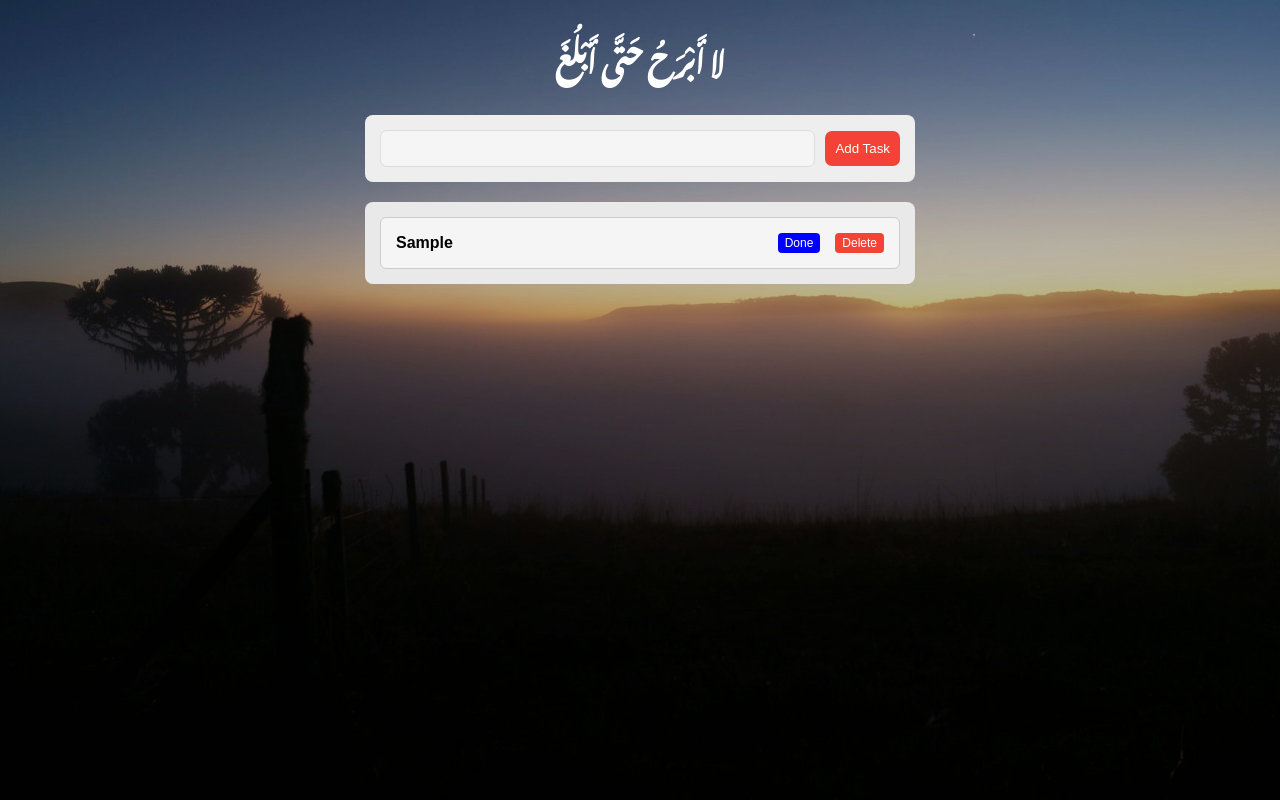
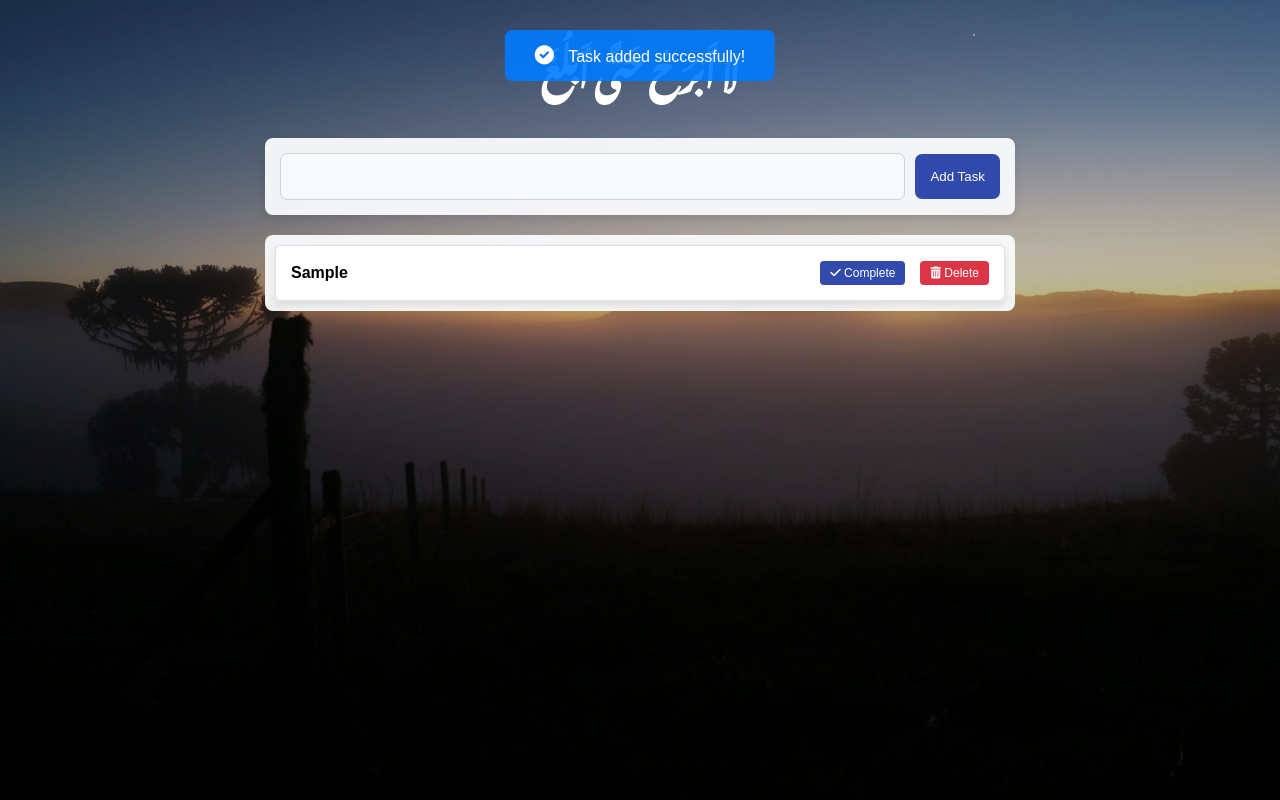
Before and after one commit to basem19/todo, a plain HTML site: page index.html in a window 1280 px wide. Both pictures are taken after typing "Sample" into the empty fields and a click on the input "Add Task". Drawn offline with Linux system fonts and the light colour scheme; a web font is replaced by a local one.

Commit message:
Add files via upload

```diff
--- a/css/stylee.css
+++ b/css/stylee.css
@@ -4,6 +4,12 @@
     font-family: Arial, Helvetica, sans-serif;
     padding: 0;
     margin: 0;
+}
+
+:root {
+    --add: #314aac;
+    --complete: #314aac;
+    --delete: #dc3545;
 }
 
 .home {
@@ -17,56 +23,67 @@
 
 h1 {
     font-family: "Noto Nastaliq Urdu", serif;
-    font-size: 30px;
+    font-size: 35px;
     text-align: center;
     color: white;
-    padding: 20px;
+    padding: 25px;
 }
 
 .container {
-    width: 550px;
+    width: 750px;
     margin: auto;
 }
 
 .form {
-    background-color: #eee;
+    background-color: #f8f9faf5;
     border-radius: 8px;
     padding: 15px;
     display: flex;
     align-items: center;
+    box-shadow: 0 4px 10px rgba(0, 0, 0, 0.1);
 }
 
 .input {
-    padding: 10px;
-    border: 1px solid #ddd;
+    padding: 15px;
+    border: 1px solid #ced4da;
     border-radius: 7px;
     flex: 1;
-    background-color: whitesmoke;
+    background-color: #f8f9fa;
 }
 
 .input:focus {
     outline: none;
+    border-color: var(--add);
 }
 
 .add {
     border: none;
-    background-color: #f44336;
+    background-color: var(--add);
     color: white;
-    padding: 10px;
+    padding: 15px;
     border-radius: 7px;
     margin-left: 10px;
     cursor: pointer;
+    transition: background-color 0.3s;
+}
+
+.add:hover {
+    background-color: #0056b3;
+    box-shadow: 0 4px 8px rgba(0, 86, 179, 0.2);
+    transform: translateY(-2px);
 }
 
 .tasks {
-    background-color: #e9e9e9;
+    background-color: #f8f9faf5;
     margin-top: 20px;
     border-radius: 8px;
-    padding: 15px;
+    padding: 10px;
+    max-height: 60vh;
+    overflow-y: auto;
 }
 
 .tasks .task {
-    background-color: whitesmoke;
+    background-color: #fff;
     padding: 15px;
     border-radius: 6px;
     display: flex;
@@ -74,7 +91,13 @@ h1 {
     align-items: center;
     transition: 0.3s;
     cursor: pointer;
-    border: 1px solid #ccc;
+    border: 1px solid #dee2e6;
+    box-shadow: 0 4px 8px rgba(0, 0, 0, 0.1);
+}
+
+.tasks .task:hover {
+    background-color: #e9ecef;
+    box-shadow: 0 6px 12px rgba(0, 0, 0, 0.15);
 }
 
 .tasks .task:not(:last-child) {
@@ -82,12 +105,17 @@ h1 {
 }
 
 .tasks .task:hover {
-    background-color: #f7f7f7;
+    background-color: #e9ecef;
 }
 
 .tasks .task.done {
-    opacity: 0.6;
+    background-color: #e9ecef;
+}
+
+.tasks .task.done h4,
+.tasks .task.done .doneBtn {
     text-decoration: line-through;
+    opacity: 0.8;
 }
 
 .tasks .task h4 {
@@ -97,16 +125,16 @@ h1 {
 .tasks .task span {
     font-weight: bold;
     font-size: 12px;
-    background-color: #f44336;
+    background-color: var(--delete);
     color: white;
-    padding: 3px 7px;
+    padding: 5px 10px;
     border-radius: 4px;
     cursor: pointer;
     font-weight: 500;
 }
 
 .tasks .task .doneBtn {
-    background-color: blue;
+    background-color: var(--complete);
     margin-right: 15px;
 }
 
@@ -119,3 +147,29 @@ h1 {
         margin-right: 7px;
     }
 }
+
+.message {
+    display: none;
+    position: fixed;
+    top: 20px;
+    left: 50%;
+    transform: translateX(-50%);
+    background-color: rgba(0, 123, 255, 0.9);
+    color: white;
+    padding: 15px 30px;
+    border-radius: 8px;
+    z-index: 9999;
+    opacity: 0;
+    transition: opacity 0.5s ease, top 0.5s ease;
+}
+
+.message.show {
+    display: block;
+    opacity: 1;
+    top: 30px;
+}
+
+.message i {
+    margin-right: 10px;
+    font-size: 1.2em;
+}
--- a/index.html
+++ b/index.html
@@ -1,27 +1,24 @@
 <!DOCTYPE html>
 <html lang="en">
-
 <head>
     <meta charset="UTF-8">
-    <meta http-equiv="X-UA-Compatible" content="IE=edge">
     <meta name="viewport" content="width=device-width, initial-scale=1.0">
     <title>To Do List</title>
+    <link rel="stylesheet" href="https://cdnjs.cloudflare.com/ajax/libs/font-awesome/6.0.0-beta3/css/all.min.css">
     <link rel="stylesheet" href="css/stylee.css">
 </head>
-
 <body>
     <div class="home">
         <h1>لا أَبْرَحُ حَتَّى أَبْلُغَ</h1>
-    <div class="container">
-        <div class="form">
-            <input type="text" class="input">
-            <input type="submit" value="Add Task" class="add">
+        <div class="container">
+            <div class="form">
+                <input type="text" class="input" placeholder="">
+                <input type="submit" value="Add Task" class="add">
+            </div>
+            <div class="tasks"></div>
+            <div class="message" id="messageBox"><span id="messageIcon"></span> <span id="messageText"></span></div>
         </div>
-        <div class="tasks">
-        </div>
-    </div>
     </div>
     <script src="main.js"></script>
 </body>
-
 </html>
--- a/main.js
+++ b/main.js
@@ -1,92 +1,67 @@
-let input = document.querySelector('.input')
-let submit = document.querySelector('.add')
-let tasksDiv = document.querySelector('.tasks')
+let input = document.querySelector('.input');
+let submit = document.querySelector('.add');
+let tasksDiv = document.querySelector('.tasks');
+let messageBox = document.getElementById('messageBox');
 
-let tasksArray = []
+let tasksArray = JSON.parse(window.localStorage.getItem('tasks')) || [];
 
-if (window.localStorage.getItem('tasks')) {
-   tasksArray = JSON.parse(window.localStorage.getItem('tasks'))
+function renderTasks() {
+   tasksDiv.innerHTML = '';
+   tasksArray.forEach(task => {
+      let taskDiv = document.createElement('div');
+      taskDiv.className = 'task' + (task.completed ? ' done' : ''); // إضافة "done" إذا كانت المهمة مكتملة
+      taskDiv.setAttribute('id', task.id);
+      taskDiv.innerHTML = `<h4>${task.title}</h4>
+            <span class="doneBtn"><i class="fas fa-check"></i> Complete</span>
+            <span class="delete"><i class="fas fa-trash-alt"></i> Delete</span>`;
+      tasksDiv.appendChild(taskDiv);
+   });
 }
-gitDataLocalStorage()
 
+function showMessage(message, iconClass) {
+   document.getElementById('messageIcon').innerHTML = `<i class="${iconClass}"></i>`;
+   document.getElementById('messageText').innerText = message;
+   messageBox.classList.add('show');
+   setTimeout(() => {
+      messageBox.classList.remove('show');
+   }, 3000);
+}
+
+submit.onclick = function () {
+   if (input.value.trim() !== "") {
+      let taskObj = {
+         id: Date.now(),
+         title: input.value.trim(),
+         completed: false
+      };
+      tasksArray.push(taskObj);
+      window.localStorage.setItem('tasks', JSON.stringify(tasksArray));
+      renderTasks();
+      input.value = '';
+      showMessage('Task added successfully!', 'fas fa-check-circle'); // أيقونة إيجابية
+   } else {
+      showMessage('Please enter a task before adding!', 'fas fa-exclamation-circle'); // أيقونة تحذيرية
+   }
+};
 
 tasksDiv.addEventListener('click', (e) => {
    if (e.target.classList.contains('delete')) {
-      deleteTask(e.target.parentElement.getAttribute('id'))
-      e.target.parentElement.remove()
+      tasksArray = tasksArray.filter(task => task.id != e.target.parentElement.id);
+      window.localStorage.setItem('tasks', JSON.stringify(tasksArray));
+      renderTasks();
+      showMessage('Task deleted successfully!', 'fas fa-trash-alt'); // أيقونة الحذف
    }
-
    if (e.target.classList.contains('doneBtn')) {
-      toggleStats(e.target.parentElement.getAttribute('id'))
-      e.target.parentElement.classList.toggle('done')
-   }
-})
-
-
-submit.onclick = function () {
-   if (input.value !== "") {
-      addArray(input.value)
-      input.value = ''
-   }
-}
-
-function addArray(tasksText) {
-   let taskOj = {
-      id: Date.now(),
-      title: tasksText,
-      stats: false,
-   };
-   tasksArray.push(taskOj)
-   addElement(tasksArray)
-   addDataLocalStorage(tasksArray)
-}
-
-function addElement(tasksArray) {
-   tasksDiv.innerHTML = "";
-   tasksArray.forEach((taskOj) => {
-      let div = document.createElement('div')
-      div.id = taskOj.id
-      div.className = 'task'
-      if (taskOj.stats) {
-         div.className = 'task done'
-      }
-      let text =document.createElement('h4')
-      text.appendChild(document.createTextNode(taskOj.title))
-      div.appendChild(text)
-      let span = document.createElement('span')
-      span.className = 'delete'
-      span.appendChild(document.createTextNode('Delete'))
-      let done = document.createElement('span')
-      done.className ='doneBtn'
-      done.appendChild(document.createTextNode('Done'))
-      div.appendChild(done)
-      div.appendChild(span)
-      tasksDiv.appendChild(div)
-   })
-}
-
-function addDataLocalStorage(tasksArray) {
-   window.localStorage.setItem('tasks', JSON.stringify(tasksArray))
-}
-
-function gitDataLocalStorage() {
-   let data = window.localStorage.getItem('tasks')
-   if (data) {
-      let tasks = JSON.parse(data)
-      addElement(tasks)
-   }
-}
-
-function deleteTask(taskId) {
-   tasksArray = tasksArray.filter((el) => el.id != taskId)
-   addDataLocalStorage(tasksArray)
-}
-
-function toggleStats(taskId) {
-   for (let i = 0; i < tasksArray.length; i++) {
-      if (tasksArray[i].id == taskId) {
-         tasksArray[i].stats == false ? tasksArray[i].stats = true : tasksArray[i].stats = false
+      const taskId = e.target.parentElement.id; // الحصول على ID المهمة
+      const task = tasksArray.find(task => task.id == taskId);
+      if (task) {
+         task.completed = !task.completed; // تغيير حالة الإنجاز
+         window.localStorage.setItem('tasks', JSON.stringify(tasksArray));
+         renderTasks(); // إعادة عرض المهام بعد التعديل
+         showMessage('Task completed!', 'fas fa-check'); // أيقونة التحفيز
       }
    }
-   addDataLocalStorage(tasksArray)
-}
+});
+
+// تحميل المهام عند تحميل الصفحة
+renderTasks();
```
